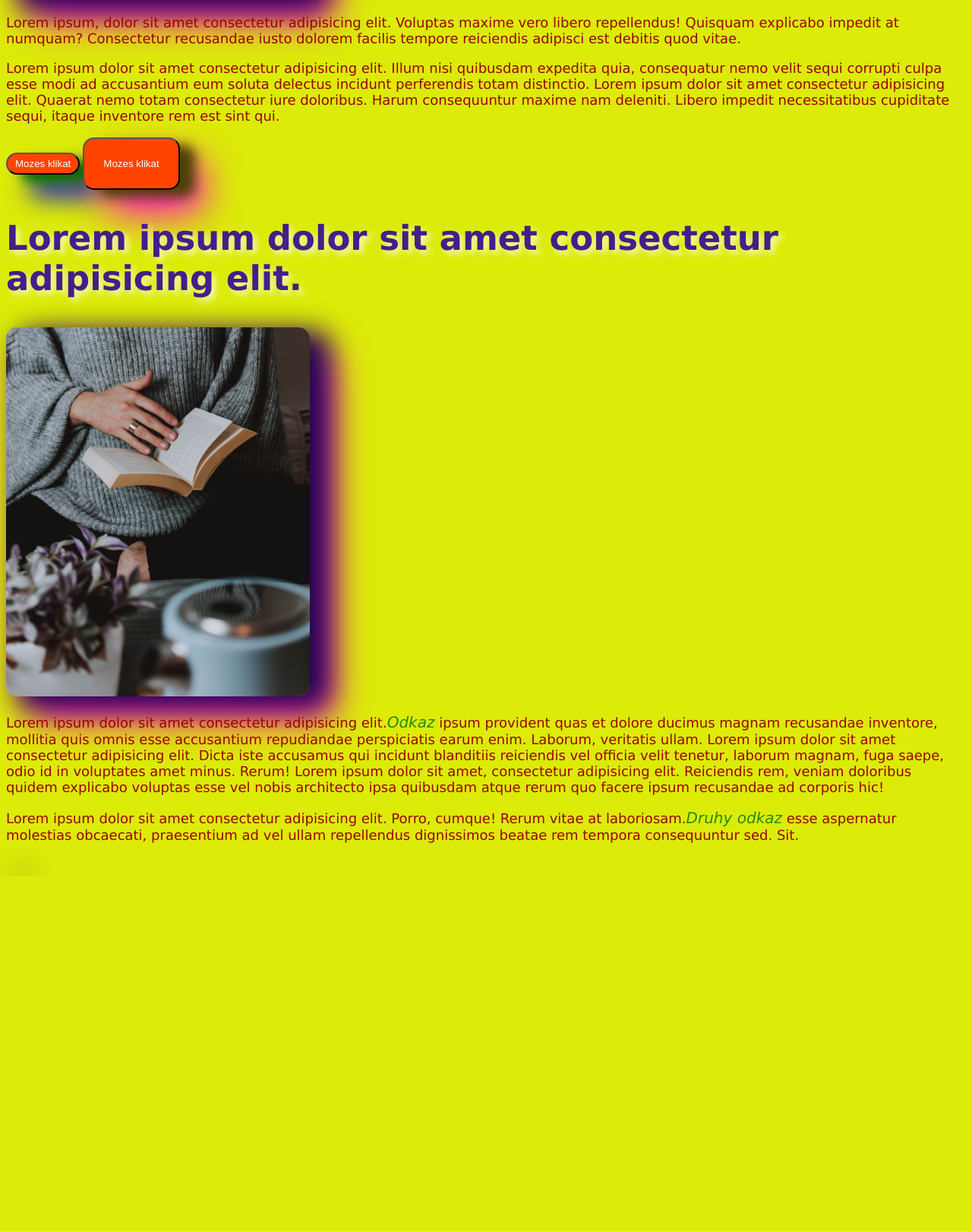
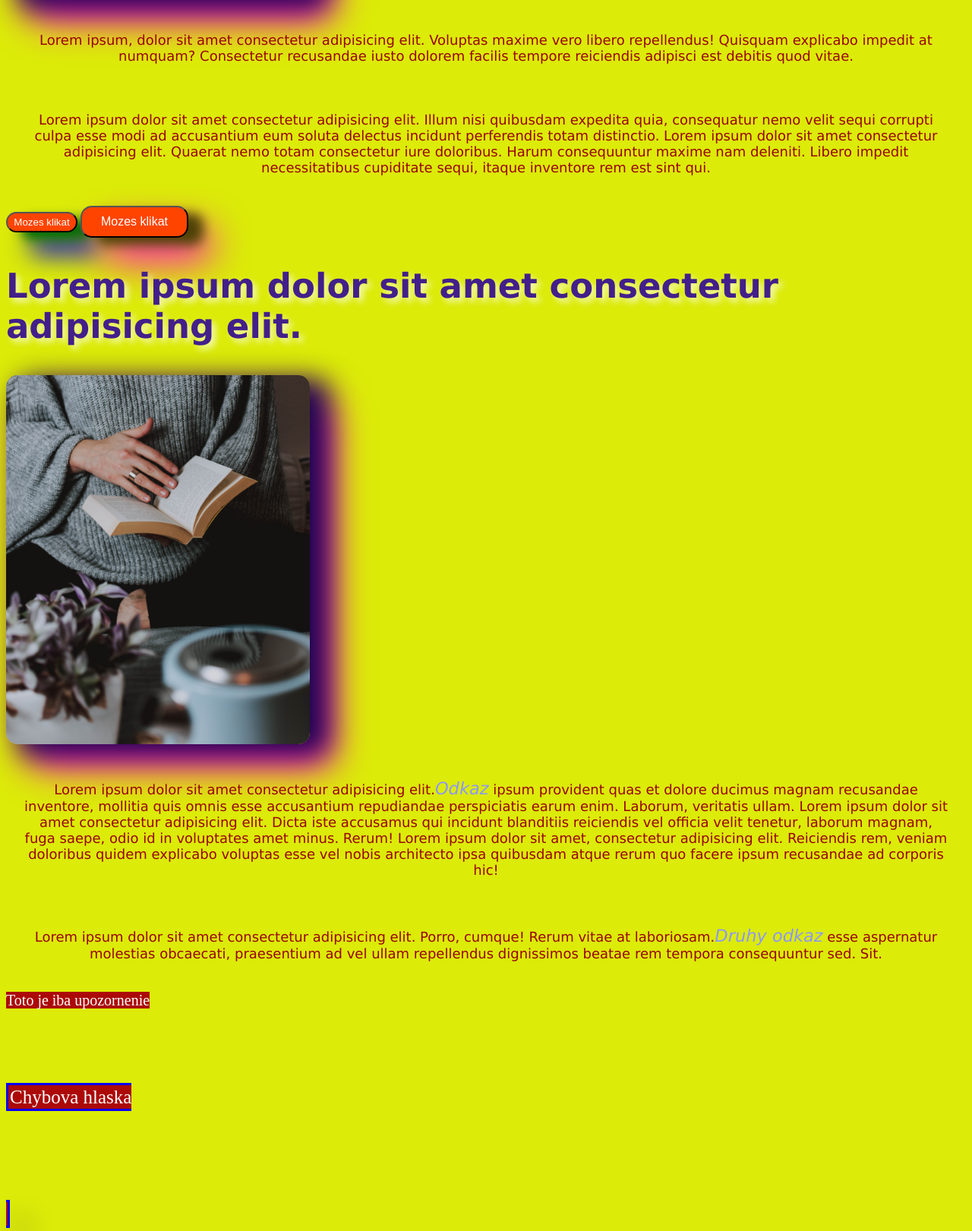
Before and after one commit to Edd224/Lern-SASS, a plain HTML site: page index.html in a window 1280 px wide. Shown: the part 632-2253 px from the top of the page at 76% size. Before the commit the page ends 1786 px from the top, so only its background shows below. Drawn offline with Linux system fonts and the light colour scheme.

Commit message:
PokracovanieKurzu2

```diff
--- /dev/null
+++ b/Partials/_functions.scss
@@ -0,0 +1,11 @@
+@function sum($number1, $number2)
+{
+    @return $number1 + $number2
+}
+
+
+
+@function em($pixels, $basicValue: 16px)
+{
+    @return ($pixels / $basicValue) * 1em;
+}
--- a/Partials/_mixins.scss
+++ b/Partials/_mixins.scss
@@ -21,7 +21,7 @@
     font-family: 'Lucida Sans', 'Lucida Sans Regular', 'Lucida Grande', 'Lucida Sans Unicode', Geneva, Verdana, sans-serif;
 
     color: rgb(153, 4, 4);
-    text-align: left
+    text-align: center;
 }
 
 @mixin big-text {
--- a/Partials/_variables.scss
+++ b/Partials/_variables.scss
@@ -1,7 +1,7 @@
 // --COLORS--//
 $main-color: rgb(172, 9, 9);
 $secundary-color: rgb(220, 235, 8);
-$ternary-color:rgb(0, 26, 255);
+$ternary-color:rgb(140, 151, 252);
 
 
 // -- SIZES-- //
--- a/index.html
+++ b/index.html
@@ -49,6 +49,12 @@
         <p>Lorem ipsum dolor sit amet consectetur adipisicing elit. Porro, cumque! Rerum vitae at laboriosam.<a href="#">Druhy odkaz</a> esse aspernatur molestias obcaecati, praesentium ad vel ullam repellendus dignissimos beatae rem tempora consequuntur sed. Sit.</p>
 
 
+        <Toto class="normalNotifikation">Toto je iba upozornenie</p>
+
+
+        <Toto class="errorNotifikation">Chybova hlaska</p>
+
+
         <img src="image/pexels-pixabay-163084.jpg" alt="">
 
 
--- a/style.scss
+++ b/style.scss
@@ -1,6 +1,7 @@
 
 @import "Partials/variables";
 @import "Partials/mixins";
+@import "Partials/functions";
 
 
 
@@ -9,12 +10,13 @@
 body
 {
     background: $secundary-color;
+    font-size: 16px
 }
 
 .alert-button
 {
     @include myButton;
-    padding: 5px 10px;
+    padding: em(5px) em(10px);
     @include shadow(20px 10px 15px rgb(0, 109, 0), 30px 30px 32px rgb(19, 16, 206));
 
 }
@@ -22,8 +24,10 @@ body
 .bigger-button
 {
     @include myButton;
-    padding: 25px 25px;
+    padding: em(10px) em(25px);
     @include shadow(20px 10px 15px rgb(77, 66, 6), 30px 30px 50px rgb(255, 0, 200));
+
+    font-size: 1em
 
 }
 
@@ -31,13 +35,14 @@ body
 p
 {
     @include textStyle;
-    font-size: 18px;
+    font-size: em(18px);
+    padding: em(20px)
 }
 
 h1
 {
     @include textStyle;
-    font-size: 35px;
+    font-size: em(35px);
 }
 
 
@@ -50,7 +55,7 @@ h2
 img
 {
     @include image;
-    @include rounded(15px);
+    @include rounded(em(15px));
     @include shadow(20px 10px 35px 5px rgb(27, 6, 77), 30px 30px 50px rgb(255, 0, 200));
 
 
@@ -84,14 +89,38 @@ img
 
 a
 {
-    color: rgb(33, 139, 12);
+    color: $ternary-color;
     text-decoration: none;
-    font-size: 20px;
+    font-size: em(20px);
 
 
     &:hover
     {
-        color: blue;
-        font-size: 23px;
+      // *** Funkcie *** //
+      color: lighten($color: $ternary-color, $amount: 40%);
     }
+
+    // darken a lighten = stmavenie a zosvetlenie farieb ( ** FUNKCIE** )
 }
+
+
+
+// ** Funkcia rozsirenia @extend ** //
+
+.normalNotifikation
+{
+    color: white;
+    font-size: em(20px);
+    background: $main-color;
+    width: em(220px);
+    text-align: center;
+}
+
+.errorNotifikation
+{
+    @extend .normalNotifikation;
+    border: em(2px) solid blue;
+    padding: 2px;
+
+
+}
```
Also changed, not shown: Partials/dist/_functions.css (added), Partials/dist/_mixins.css (added), dist/style.css, style.css.
